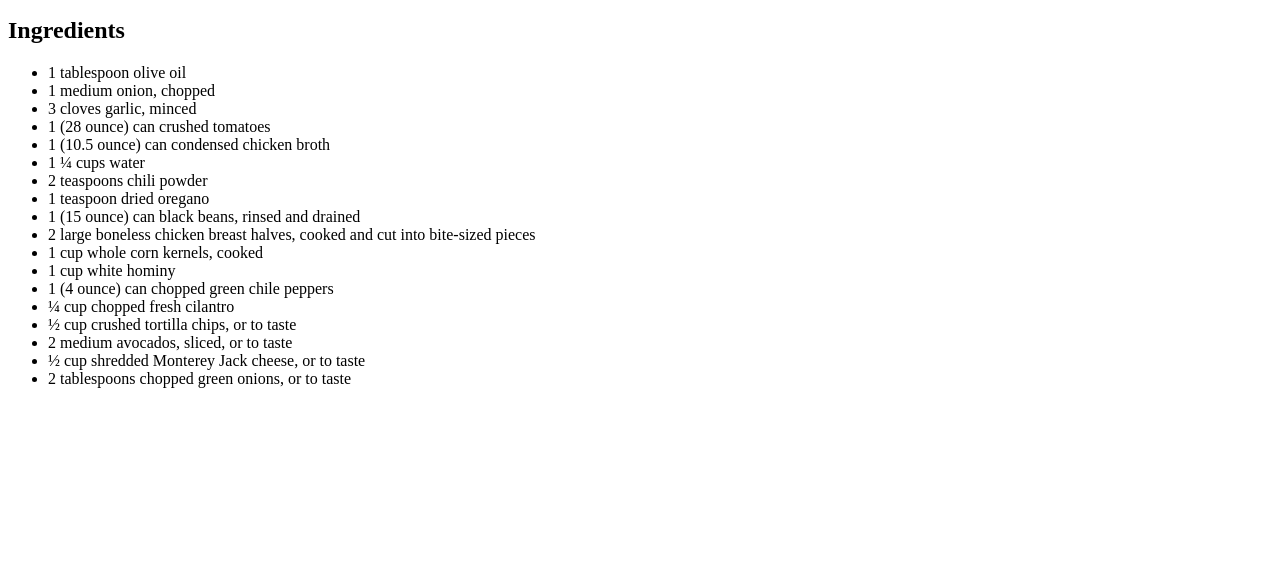
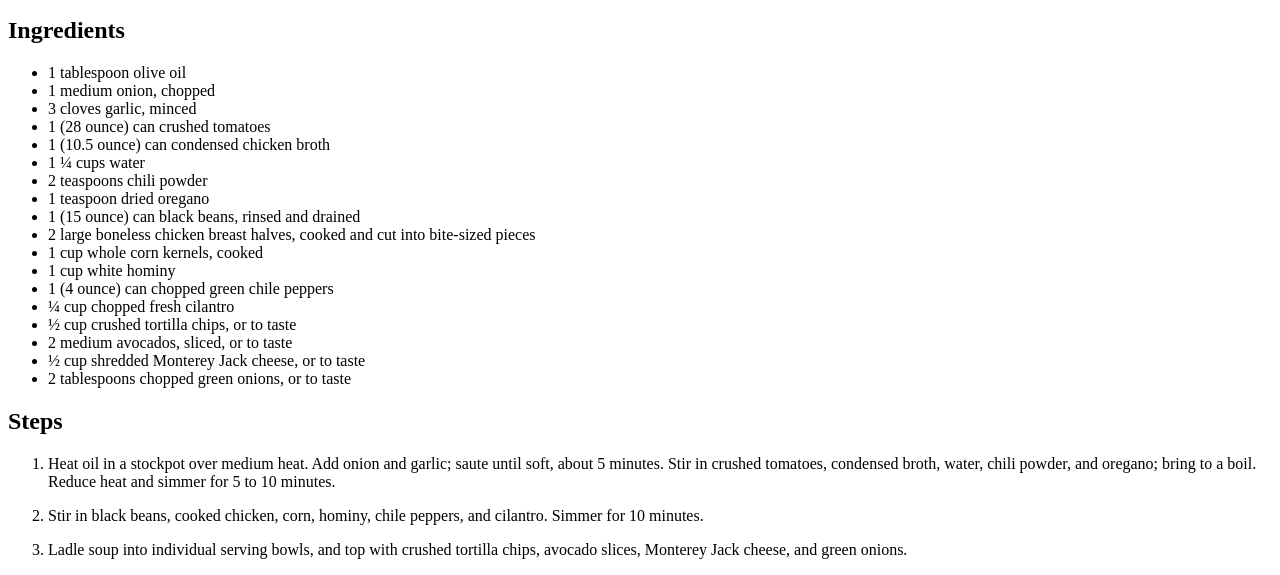
Before and after one commit to marcdtnguyen/odin-recipes, a plain HTML site: page recipes/chicken-tortilla-soup.html in a window 1280 px wide. Shown: the part 439-1014 px from the top of the page. Before the commit the page ends 843 px from the top, so only its background shows below. Drawn offline with Linux system fonts and the light colour scheme.

Commit message:
Add chicken-tortilla-soup steps

```diff
--- a/recipes/chicken-tortilla-soup.html
+++ b/recipes/chicken-tortilla-soup.html
@@ -34,6 +34,22 @@
         <li>½ cup shredded Monterey Jack cheese, or to taste</li>
         <li>2 tablespoons chopped green onions, or to taste</li>
     </ul>
+    <h2>Steps</h2>
+    <ol>
+        <li>
+            <p>Heat oil in a stockpot over medium heat. Add onion and garlic; saute until soft, about 5 minutes. Stir in
+                crushed tomatoes, condensed broth, water, chili powder, and oregano; bring to a boil. Reduce heat and
+                simmer for 5 to 10 minutes.</p>
+        </li>
+        <li>
+            <p>Stir in black beans, cooked chicken, corn, hominy, chile peppers, and cilantro. Simmer for 10 minutes.
+            </p>
+        </li>
+        <li>
+            <p>Ladle soup into individual serving bowls, and top with crushed tortilla chips, avocado slices, Monterey
+                Jack cheese, and green onions.</p>
+        </li>
+    </ol>
 </body>
 
 </html>
```
